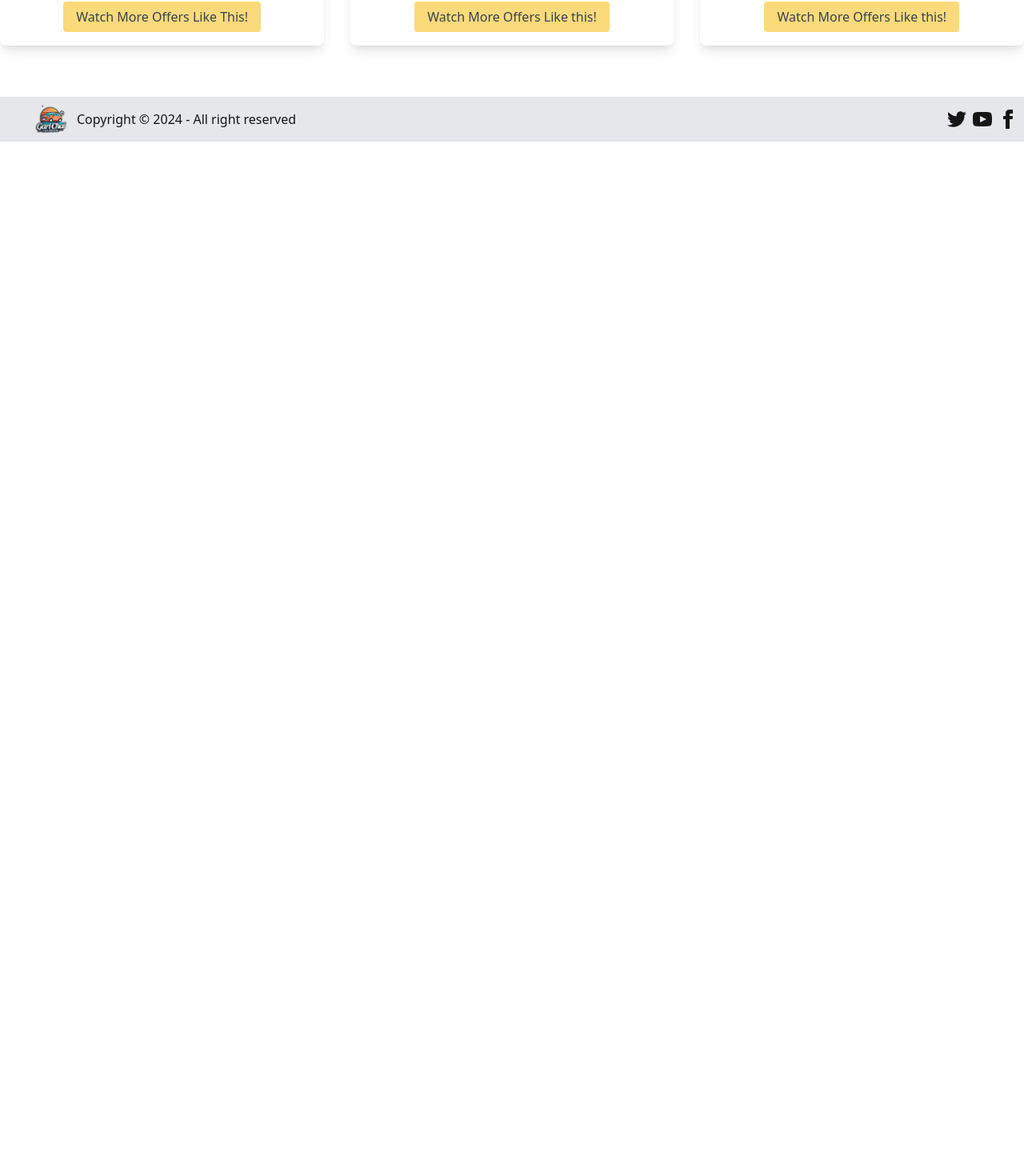
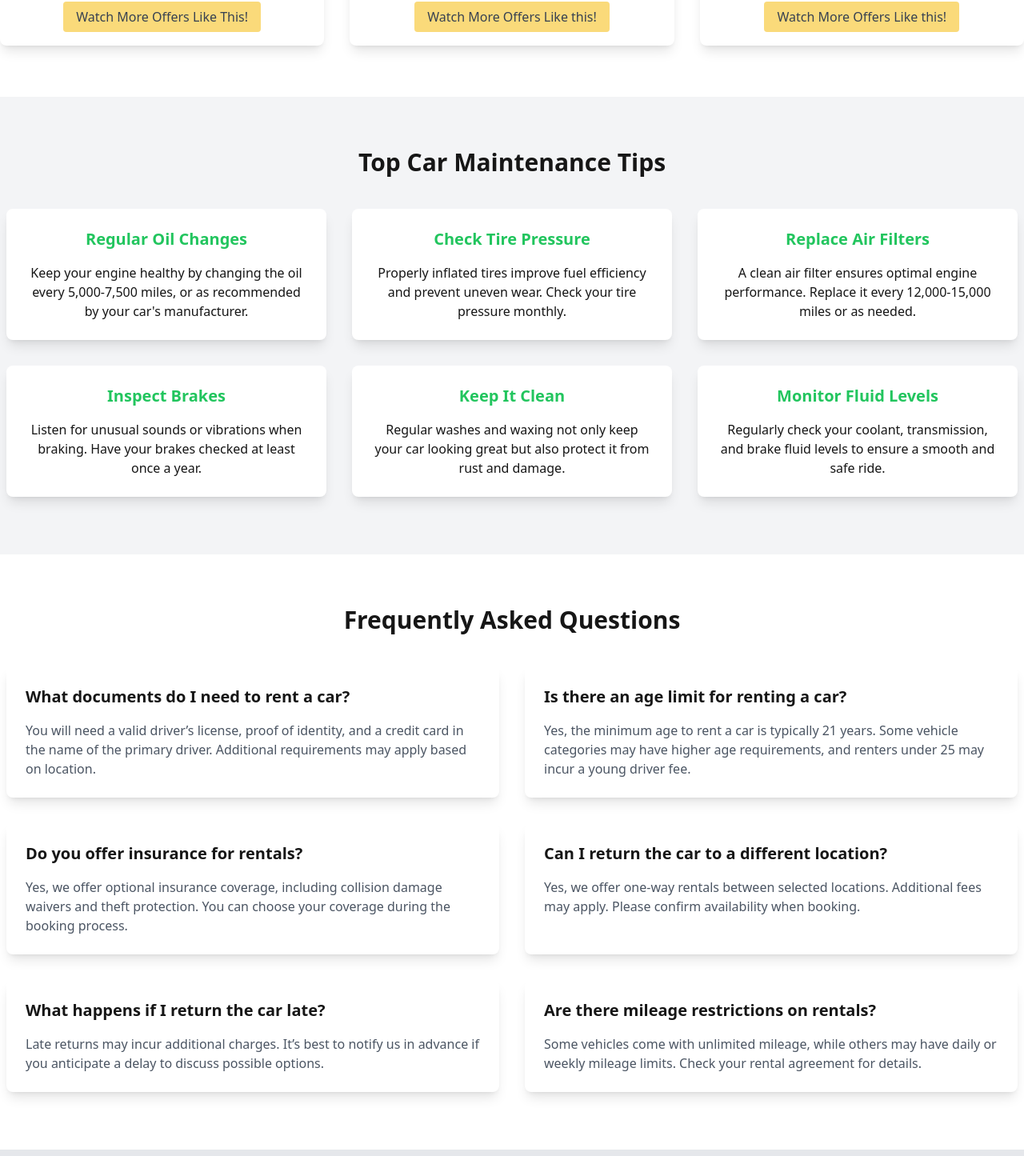
Before and after one commit to Raiyan27/Car-rental-website, a React (Vite) app: page / in a window 1280 px wide. Shown: the part 2139-3584 px from the top of the page at 80% size. Before the commit the page ends 2316 px from the top, so only its background shows below. Built offline with nearby package versions, Linux system fonts and the light colour scheme; no server answers.

Commit message:
updated home page with more sections and improved available cars page with 4 cars per page for desktop devices

```diff
--- a/src/assets/components/AvailableCars.jsx
+++ b/src/assets/components/AvailableCars.jsx
@@ -68,7 +68,8 @@ const AvailableCars = () => {
               onChange={(e) => setSearch(e.target.value)}
             />
           </div>
-          <div className="flex items-center gap-4">
+          <div className="flex items-center gap-4 pt-4 md:pt-0">
+            <div className="hidden gap-2 sm:flex">
               <button
                 onClick={() => setView("grid")}
                 className={`p-2 rounded-full ${
@@ -89,6 +90,7 @@ const AvailableCars = () => {
               >
                 <FaList />
               </button>
+            </div>
             <button
               onClick={toggleSortOrder}
               className="px-4 py-2 bg-yellowSecondary text-gray-800 rounded-lg hover:bg-yellowPrimary transition"
@@ -101,7 +103,7 @@ const AvailableCars = () => {
         <div
           className={`grid ${
             view === "grid"
-              ? "grid-cols-1 sm:grid-cols-2 lg:grid-cols-3 gap-8"
+              ? "grid-cols-1 sm:grid-cols-2 md:grid-cols-3 lg:grid-cols-4 gap-8"
               : "grid-cols-1 gap-4"
           }`}
         >
@@ -114,7 +116,9 @@ const AvailableCars = () => {
                 <img
                   src={car.images[0]}
                   alt={car.model}
-                  className="w-full h-96 object-cover"
+                  className={`w-full  object-cover ${
+                    view === "list" ? "h-96" : "h-52"
+                  }`}
                 />
                 <div className="p-4">
                   <h3 className="text-xl font-bold text-gray-800">
@@ -135,7 +139,7 @@ const AvailableCars = () => {
               </div>
             ))
           ) : (
-            <div className="text-center py-16 col-span-3">
+            <div className="text-center py-16 col-span-4  ">
               <p className="text-2xl font-semibold text-gray-500 ">
                 No cars match your search for "
                 <span className="font-bold">{search}</span>".
--- a/src/assets/pages/HomePage.jsx
+++ b/src/assets/pages/HomePage.jsx
@@ -247,6 +247,138 @@ const HomePage = () => {
           </div>
         </div>
       </section>
+      <section className="py-16 bg-gray-100">
+        <div className="container mx-auto">
+          <h2 className="text-3xl font-bold mb-8 text-center">
+            Top Car Maintenance Tips
+          </h2>
+          <div className="grid grid-cols-1 md:grid-cols-2 lg:grid-cols-3 gap-8 p-2">
+            <div className="bg-white shadow-lg rounded-lg p-6 text-center">
+              <h3 className="text-xl font-semibold text-green-500 mb-4">
+                Regular Oil Changes
+              </h3>
+              <p>
+                Keep your engine healthy by changing the oil every 5,000-7,500
+                miles, or as recommended by your car's manufacturer.
+              </p>
+            </div>
+            <div className="bg-white shadow-lg rounded-lg p-6 text-center">
+              <h3 className="text-xl font-semibold text-green-500 mb-4">
+                Check Tire Pressure
+              </h3>
+              <p>
+                Properly inflated tires improve fuel efficiency and prevent
+                uneven wear. Check your tire pressure monthly.
+              </p>
+            </div>
+            <div className="bg-white shadow-lg rounded-lg p-6 text-center">
+              <h3 className="text-xl font-semibold text-green-500 mb-4">
+                Replace Air Filters
+              </h3>
+              <p>
+                A clean air filter ensures optimal engine performance. Replace
+                it every 12,000-15,000 miles or as needed.
+              </p>
+            </div>
+            <div className="bg-white shadow-lg rounded-lg p-6 text-center">
+              <h3 className="text-xl font-semibold text-green-500 mb-4">
+                Inspect Brakes
+              </h3>
+              <p>
+                Listen for unusual sounds or vibrations when braking. Have your
+                brakes checked at least once a year.
+              </p>
+            </div>
+            <div className="bg-white shadow-lg rounded-lg p-6 text-center">
+              <h3 className="text-xl font-semibold text-green-500 mb-4">
+                Keep It Clean
+              </h3>
+              <p>
+                Regular washes and waxing not only keep your car looking great
+                but also protect it from rust and damage.
+              </p>
+            </div>
+            <div className="bg-white shadow-lg rounded-lg p-6 text-center">
+              <h3 className="text-xl font-semibold text-green-500 mb-4">
+                Monitor Fluid Levels
+              </h3>
+              <p>
+                Regularly check your coolant, transmission, and brake fluid
+                levels to ensure a smooth and safe ride.
+              </p>
+            </div>
+          </div>
+        </div>
+      </section>
+      <section className="py-16 bg-white">
+        <div className="container mx-auto">
+          <h2 className="text-3xl font-bold mb-8 text-center">
+            Frequently Asked Questions
+          </h2>
+          <div className="grid grid-cols-1 md:grid-cols-2 gap-8 p-2">
+            <div className="bg-white shadow-lg rounded-lg p-6">
+              <h3 className="text-xl font-semibold mb-4">
+                What documents do I need to rent a car?
+              </h3>
+              <p className="text-gray-600">
+                You will need a valid driver’s license, proof of identity, and a
+                credit card in the name of the primary driver. Additional
+                requirements may apply based on location.
+              </p>
+            </div>
+            <div className="bg-white shadow-lg rounded-lg p-6">
+              <h3 className="text-xl font-semibold mb-4">
+                Is there an age limit for renting a car?
+              </h3>
+              <p className="text-gray-600">
+                Yes, the minimum age to rent a car is typically 21 years. Some
+                vehicle categories may have higher age requirements, and renters
+                under 25 may incur a young driver fee.
+              </p>
+            </div>
+            <div className="bg-white shadow-lg rounded-lg p-6">
+              <h3 className="text-xl font-semibold mb-4">
+                Do you offer insurance for rentals?
+              </h3>
+              <p className="text-gray-600">
+                Yes, we offer optional insurance coverage, including collision
+                damage waivers and theft protection. You can choose your
+                coverage during the booking process.
+              </p>
+            </div>
+            <div className="bg-white shadow-lg rounded-lg p-6">
+              <h3 className="text-xl font-semibold mb-4">
+                Can I return the car to a different location?
+              </h3>
+              <p className="text-gray-600">
+                Yes, we offer one-way rentals between selected locations.
+                Additional fees may apply. Please confirm availability when
+                booking.
+              </p>
+            </div>
+            <div className="bg-white shadow-lg rounded-lg p-6">
+              <h3 className="text-xl font-semibold mb-4">
+                What happens if I return the car late?
+              </h3>
+              <p className="text-gray-600">
+                Late returns may incur additional charges. It’s best to notify
+                us in advance if you anticipate a delay to discuss possible
+                options.
+              </p>
+            </div>
+            <div className="bg-white shadow-lg rounded-lg p-6">
+              <h3 className="text-xl font-semibold mb-4">
+                Are there mileage restrictions on rentals?
+              </h3>
+              <p className="text-gray-600">
+                Some vehicles come with unlimited mileage, while others may have
+                daily or weekly mileage limits. Check your rental agreement for
+                details.
+              </p>
+            </div>
+          </div>
+        </div>
+      </section>
     </div>
   );
 };
```
Lines whose indentation alone changed are shown as unchanged.
